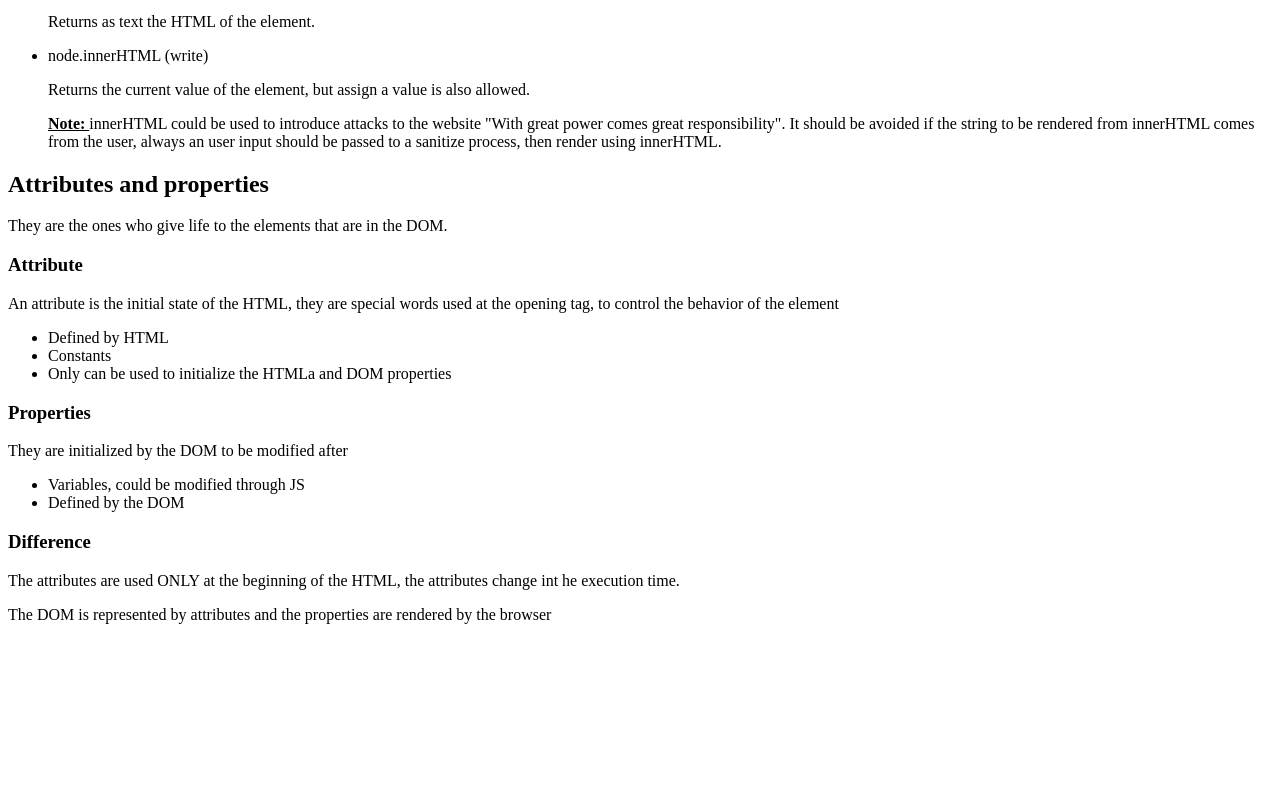
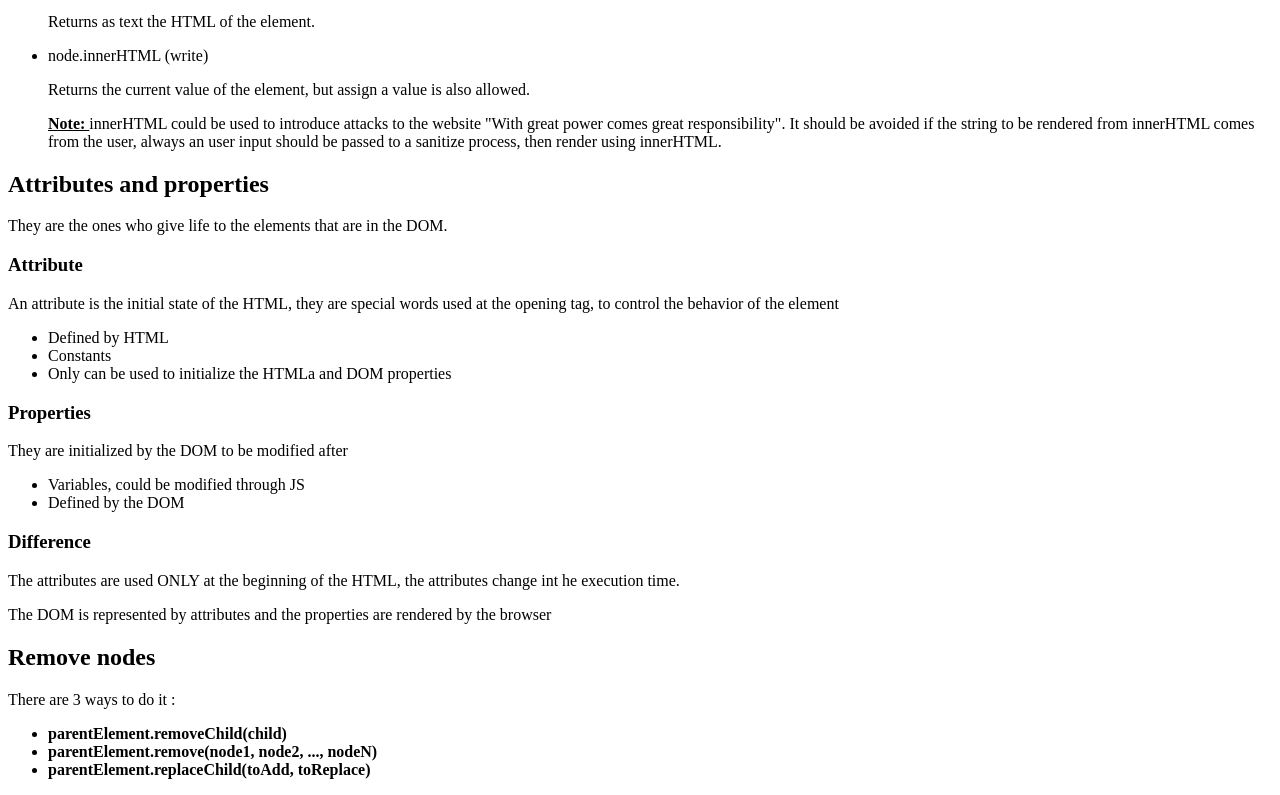
Before and after one commit to jfbarahonag/DOM_and_JS, a plain HTML site: page basics/index.html in a window 1280 px wide. Shown: the part 1422-2217 px from the top of the page. Before the commit the page ends 2062 px from the top, so only its background shows below. Drawn offline with Linux system fonts and the light colour scheme.

Commit message:
Remove nodes

```diff
--- a/basics/index.html
+++ b/basics/index.html
@@ -77,5 +77,13 @@
     <h3>Difference</h3>
     <p>The attributes are used ONLY at the beginning of the HTML, the attributes change int he execution time.</p>
     <p>The DOM is represented by attributes and the properties are rendered by the browser</p>
+
+    <h2>Remove nodes</h2>
+    <p>There are 3 ways to do it :</p>
+    <ul>
+        <li><b>parentElement.removeChild(child)</b></li>
+        <li><b>parentElement.remove(node1, node2, ..., nodeN)</b></li>
+        <li><b>parentElement.replaceChild(toAdd, toReplace)</b></li>
+    </ul>
 </body>
 </html>
```
